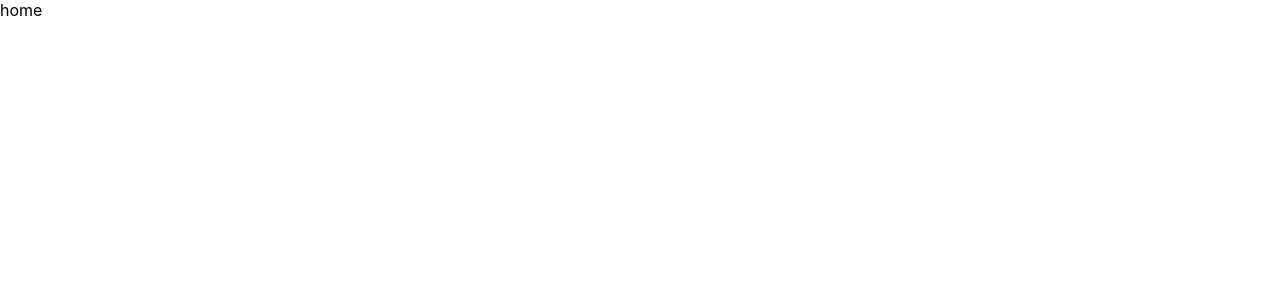
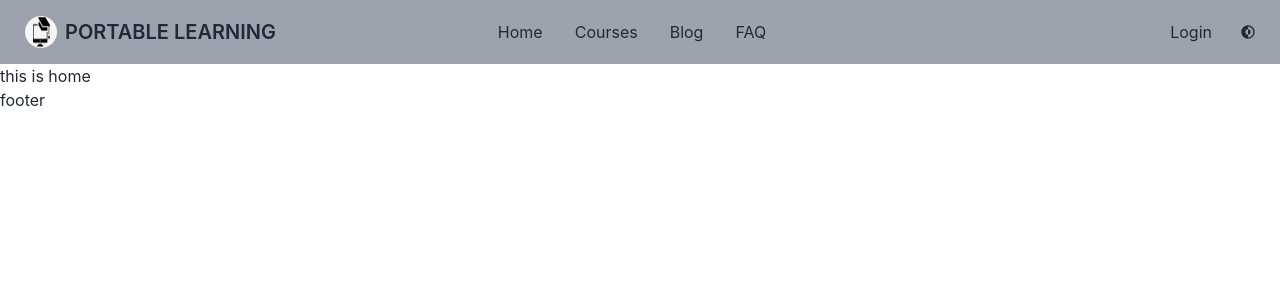
Before and after one commit to easakibahmad/portableLearning, a React (Create React App) app: page / in a window 1280 px wide. Shown: the top 300 px of the page. Built offline with nearby package versions, Linux system fonts and the light colour scheme.

Commit message:
navbar design part done

```diff
--- /dev/null
+++ b/postcss.config.js
@@ -0,0 +1,6 @@
+module.exports = {
+  plugins: {
+    tailwindcss: {},
+    autoprefixer: {},
+  },
+}
--- a/src/App.js
+++ b/src/App.js
@@ -1,9 +1,11 @@
+import { RouterProvider } from 'react-router-dom';
 import './App.css';
+import { router } from './routes/Routes';
 
 function App() {
   return (
     <div>
-      home
+      <RouterProvider router={router}></RouterProvider>
     </div>
   );
 }
--- /dev/null
+++ b/src/components/Header.js
@@ -0,0 +1,46 @@
+import React from 'react';
+import { Link } from 'react-router-dom';
+import navlogo from '../assets/nav-logo.jpg';
+import { CgDarkMode } from 'react-icons/cg';
+
+
+const Navbar = () => {
+    return (
+            <div className="navbar bg-gray-400">
+                <div className="navbar-start">
+                    <div className="dropdown">
+                    <label tabIndex={0} className="btn btn-ghost lg:hidden">
+                        <svg xmlns="http://www.w3.org/2000/svg" className="h-5 w-5" fill="none" viewBox="0 0 24 24" stroke="currentColor"><path strokeLinecap="round" strokeLinejoin="round" strokeWidth="2" d="M4 6h16M4 12h8m-8 6h16" /></svg>
+                    </label>
+                    <ul tabIndex={0} className="bg-gray-400 menu menu-compact dropdown-content mt-3 p-2 shadow bg-base-100 rounded-box w-52">
+
+                        <li><Link>Home</Link></li>
+                        <li><Link>Courses</Link></li>
+                        <li><Link>Blog</Link></li>
+                        <li><Link>FAQ</Link></li>
+
+                    </ul>
+                    </div>
+                    <Link className="btn btn-ghost normal-case text-xl">
+                     <img className='h-8 w-8 mr-2 rounded-full' src={navlogo} alt="" />
+                     PORTABLE LEARNING</Link>
+                </div>
+                <div className="navbar-center hidden lg:flex">
+                    <ul className="bg-gray-400 menu menu-horizontal p-0">
+
+                    <li><Link>Home</Link></li>
+                    <li><Link>Courses</Link></li>
+                    <li><Link>Blog</Link></li>
+                    <li><Link>FAQ</Link></li>
+
+                    </ul>
+                </div>
+                <div className="navbar-end flex mr-4 align-center">
+                    <Link className='hover:bg-zinc-500 hover:text-white p-3 rounded-md'>Login</Link>
+                    <div className='ml-4'><Link><CgDarkMode></CgDarkMode></Link></div>
+                </div>
+            </div>
+    );
+};
+
+export default Navbar;
--- /dev/null
+++ b/src/components/Home.js
@@ -0,0 +1,11 @@
+import React from 'react';
+
+const Home = () => {
+    return (
+        <div>
+            this is home
+        </div>
+    );
+};
+
+export default Home;
--- a/src/index.css
+++ b/src/index.css
@@ -1,3 +1,6 @@
+@tailwind base;
+@tailwind components;
+@tailwind utilities;
 body {
   margin: 0;
   font-family: -apple-system, BlinkMacSystemFont, 'Segoe UI', 'Roboto', 'Oxygen',
--- /dev/null
+++ b/src/layout/Layout.js
@@ -0,0 +1,21 @@
+import React from 'react';
+import { Outlet } from 'react-router-dom';
+import Header from '../components/Header';
+
+const Layout = () => {
+    return (
+        <div>
+            <div>
+                <Header></Header>
+            </div>
+            <div>
+                <Outlet></Outlet>
+            </div>
+            <div>
+                footer
+            </div>
+        </div>
+    );
+};
+
+export default Layout;
--- /dev/null
+++ b/src/routes/Routes.js
@@ -0,0 +1,16 @@
+import { createBrowserRouter } from "react-router-dom";
+import Home from "../components/Home";
+import Layout from "../layout/Layout";
+
+export const router = createBrowserRouter([
+    {
+        path: '/',
+        element: <Layout></Layout>,
+        children: [
+            {
+                path: '/',
+                element: <Home></Home>
+            }
+        ]
+    }
+])
--- /dev/null
+++ b/tailwind.config.js
@@ -0,0 +1,10 @@
+/** @type {import('tailwindcss').Config} */
+module.exports = {
+  content: [
+    "./src/**/*.{js,jsx,ts,tsx}",
+  ],
+  theme: {
+    extend: {},
+  },
+  plugins: [require("daisyui")],
+}
```
Also changed, not shown: package.json (+8 -0 lines), src/assets/nav-logo.jpg (added), 1 other file (tests, documents, lock files or other folders).
